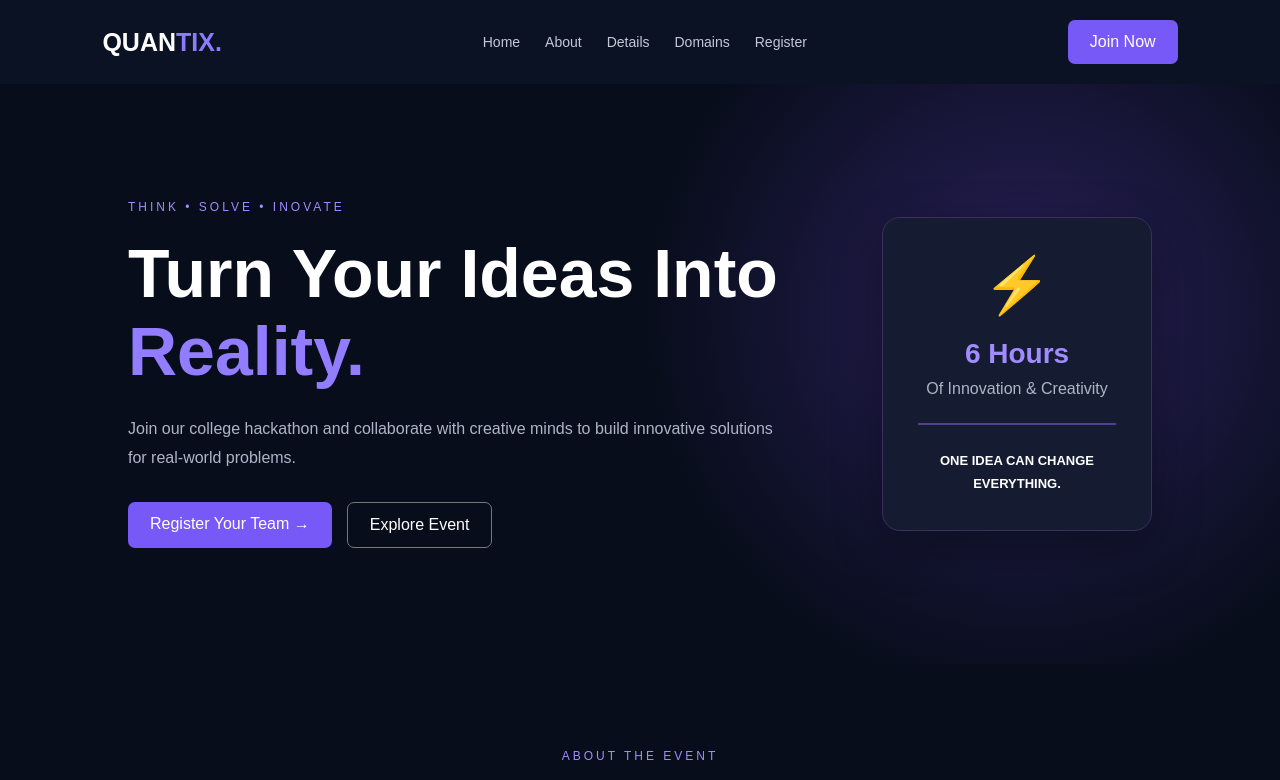
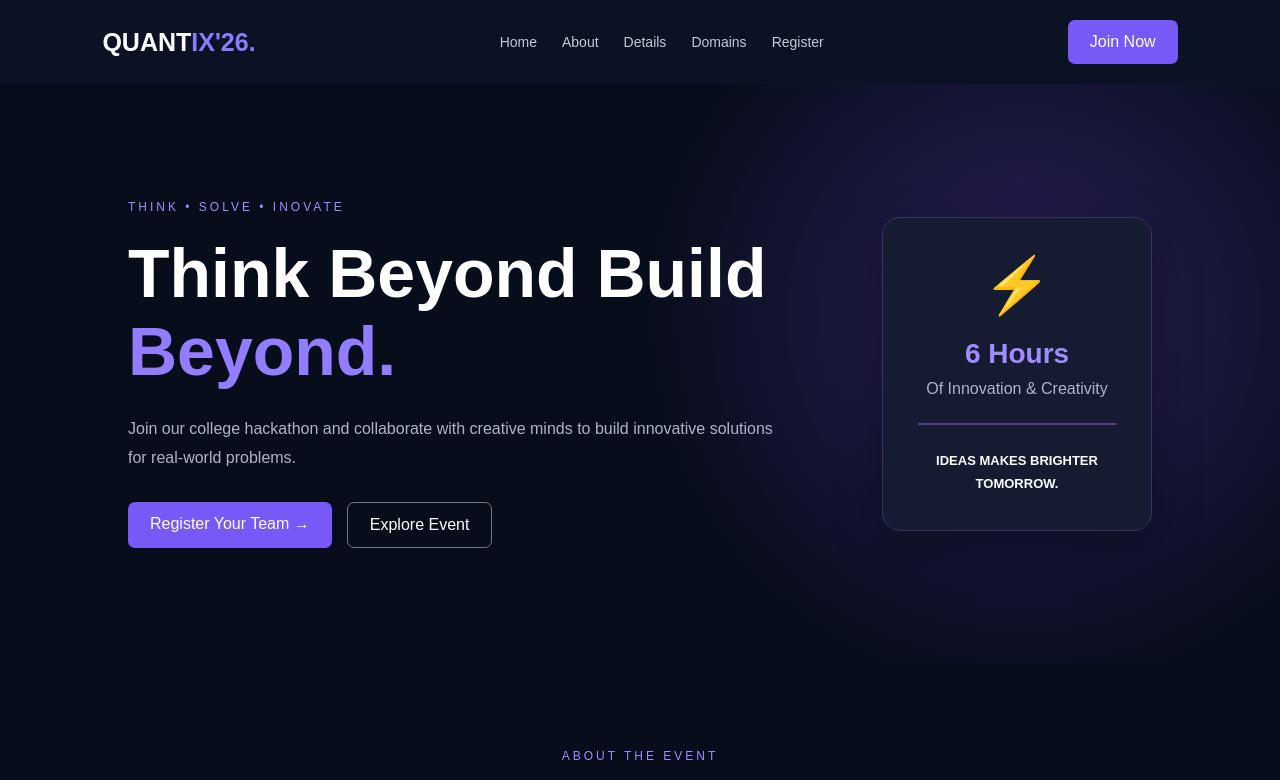
Before and after one commit to BR8692/projects, a plain HTML site: page CollegeHackathon/index.html in a window 1280 px wide. Shown: the top 780 px of the page. Drawn offline with Linux system fonts and the light colour scheme.

Commit message:
Update event name and details in index.html

```diff
--- a/CollegeHackathon/index.html
+++ b/CollegeHackathon/index.html
@@ -6,7 +6,7 @@
     <meta charset="UTF-8">
     <meta name="viewport" content="width=device-width, initial-scale=1.0">
 
-    <title>HackVerse | College Hackathon</title>
+    <title>Quantix'26 | College Hackathon</title>
 
     <link rel="stylesheet" href="style.css">
 </head>
@@ -16,7 +16,7 @@
     <!-- Navigation -->
     <header>
         <nav class="navbar">
-            <div class="logo"> QUAN<span>TIX.</span></div>
+            <div class="logo"> QUANT<span>IX'26.</span></div>
 
             <div class="nav-links" id="navLinks">
                 <a href="#home">Home</a>
@@ -41,8 +41,8 @@
             <p class="tag">THINK • SOLVE • INOVATE</p>
 
             <h1>
-                Turn Your Ideas
-                Into <span>Reality.</span>
+                Think Beyond
+                Build <span>Beyond.</span>
             </h1>
 
             <p class="hero-description">
@@ -68,7 +68,7 @@
             <h2>6 Hours</h2>
             <p>Of Innovation & Creativity</p>
             <div class="card-line"></div>
-            <h3>ONE IDEA CAN CHANGE EVERYTHING.</h3>
+            <h3>IDEAS MAKES BRIGHTER TOMORROW.</h3>
         </div>
 
     </section>
@@ -129,7 +129,9 @@
 
             <div class="detail-card">
                 <h3>📍 Venue</h3>
-                <p>Your College Campus</p>
+                <p>3rd Floor Auditorium,
+                    Jeppiaar Institute of Technology.
+                </p>
             </div>
 
             <div class="detail-card">
@@ -199,7 +201,7 @@
 
     <!-- Footer -->
     <footer>
-        <h3>QUAN<span>TIX.</span></h3>
+        <h3>QUANT<span>IX'26.</span></h3>
 
         <p>Innovate. Collaborate. Create.</p>
 
```
